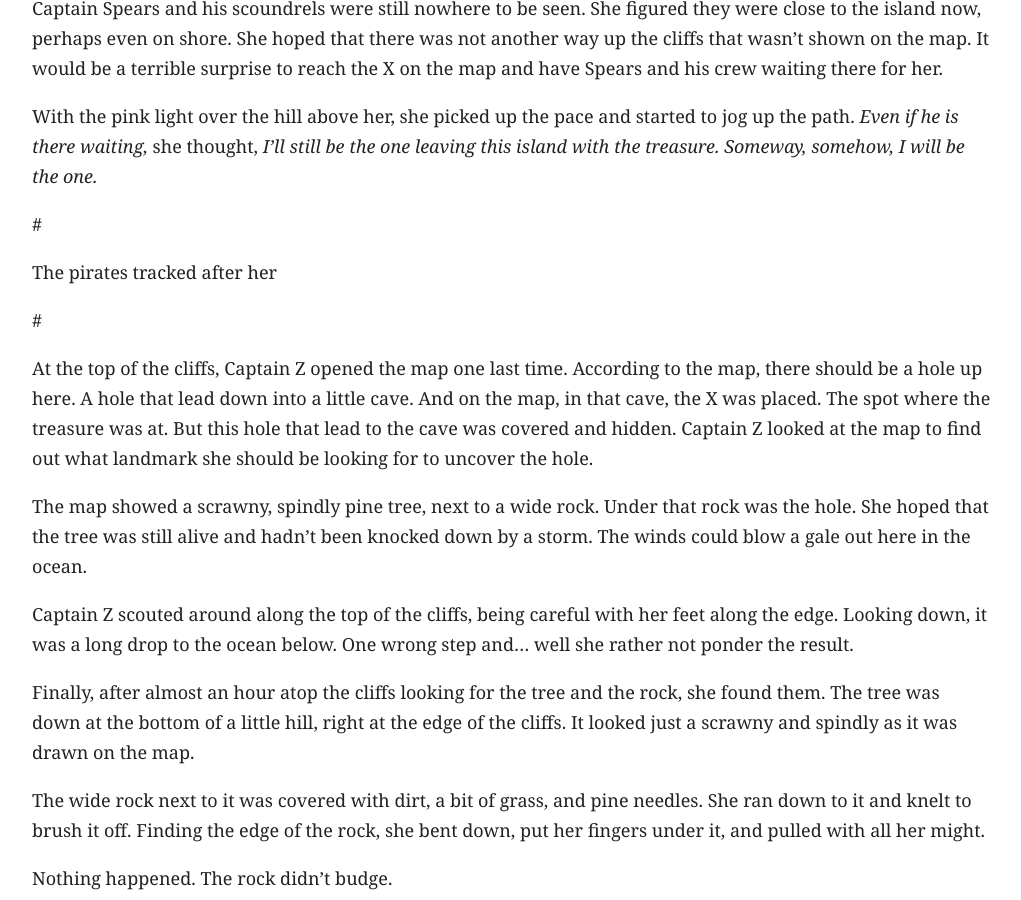
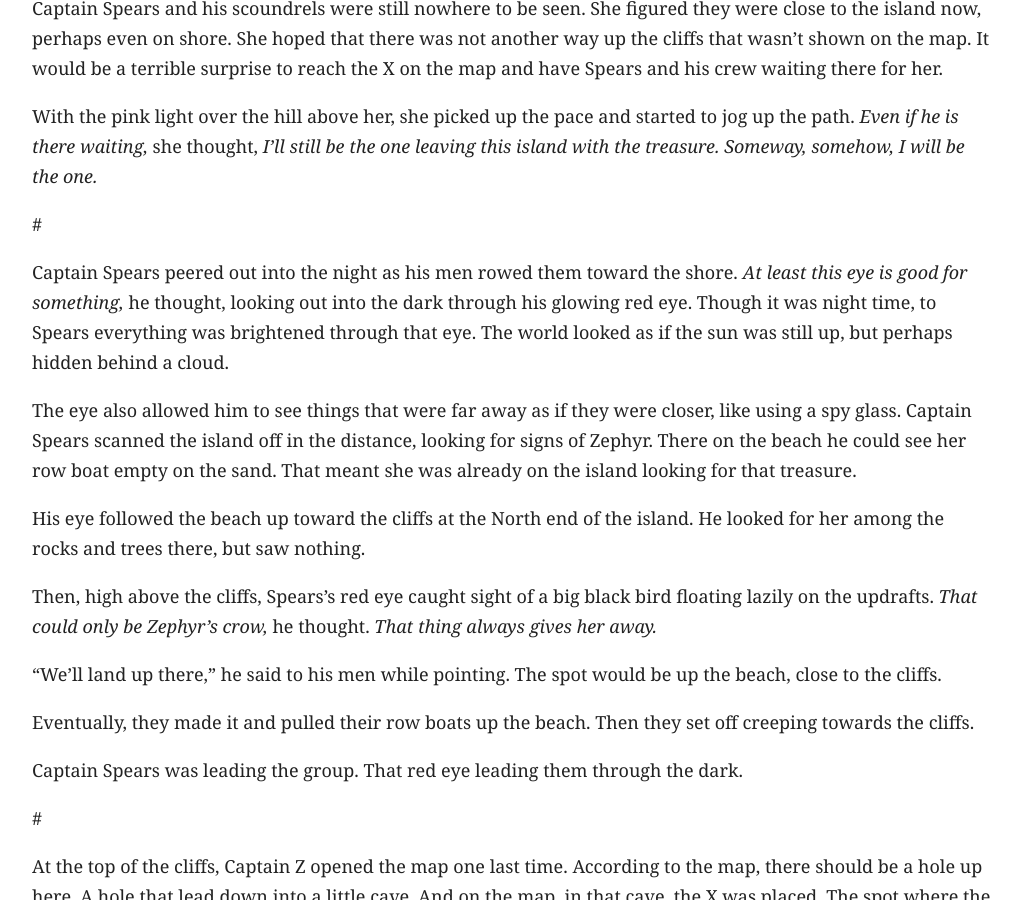
Before and after one commit to vlandham/captain_z, a Jekyll site: the page built from _posts/2014-08-11-captain_z.md, in a window 1280 px wide and 900 px high, scrolled down 14801 px. Shown: the whole window, without its empty margins (128-1149 px from the left). Built offline with Jekyll 4.4.1, drawn with Linux system fonts in a browser that asks for light colours; some web fonts are replaced; some of the changed text lies outside the part shown.

Commit message:
start to go back and fill in

```diff
--- a/_posts/2014-08-11-captain_z.md
+++ b/_posts/2014-08-11-captain_z.md
@@ -406,7 +406,19 @@ With the pink light over the hill above her, she picked up the pace and started
 
 #
 
-The pirates tracked after her
+Captain Spears peered out into the night as his men rowed them toward the shore. _At least this eye is good for something,_ he thought, looking out into the dark through his glowing red eye. Though it was night time, to Spears everything was brightened through that eye. The world looked as if the sun was still up, but perhaps hidden behind a cloud.
+
+The eye also allowed him to see things that were far away as if they were closer, like using a spy glass. Captain Spears scanned the island off in the distance, looking for signs of Zephyr. There on the beach he could see her row boat empty on the sand. That meant she was already on the island looking for that treasure.
+
+His eye followed the beach up toward the cliffs at the North end of the island. He looked for her among the rocks and trees there, but saw nothing.
+
+Then, high above the cliffs, Spears's red eye caught sight of a big black bird floating lazily on the updrafts. _That could only be Zephyr's crow,_ he thought. _That thing always gives her away._
+
+"We'll land up there," he said to his men while pointing. The spot would be up the beach, close to the cliffs.
+
+Eventually, they made it and pulled their row boats up the beach. Then they set off creeping towards the cliffs.
+
+Captain Spears was leading the group. That red eye leading them through the dark.
 
 #
 
@@ -933,4 +945,12 @@ Then, he saw Captain Zephyr running down the pier toward the boat.
 
 She was far off, but his red eye made sure it was her. The eye was glowing hot now, like an iron just out of the fire.
 
-She should be dead, but wasn't. Which meant that perhaps the treasure wasn't gone too.
+She should be dead, but wasn't. Which meant that perhaps the lost treasure wasn't really lost either.
+
+The flare caught his eye as it shot out from the leader's ship. Captain Spears watched it as it lit the sky red over the water. He saw the other captains dutifully follow their orders to start the attack. But Captain Spears now had another reason not to join in the battle. If he could block Wind Drinker from leaving the bay, perhaps he could get his hands on the treasure Captain Zephyr had stolen.
+
+He spoke in a whisper to his crew to explain the plan. Then he gave the order and The Sea Breaker started slowly making its way toward the entrance to the bay.
+
+If Captain Zephyr wanted out, she would have to get through Spears and his crew.
+
+#
```
